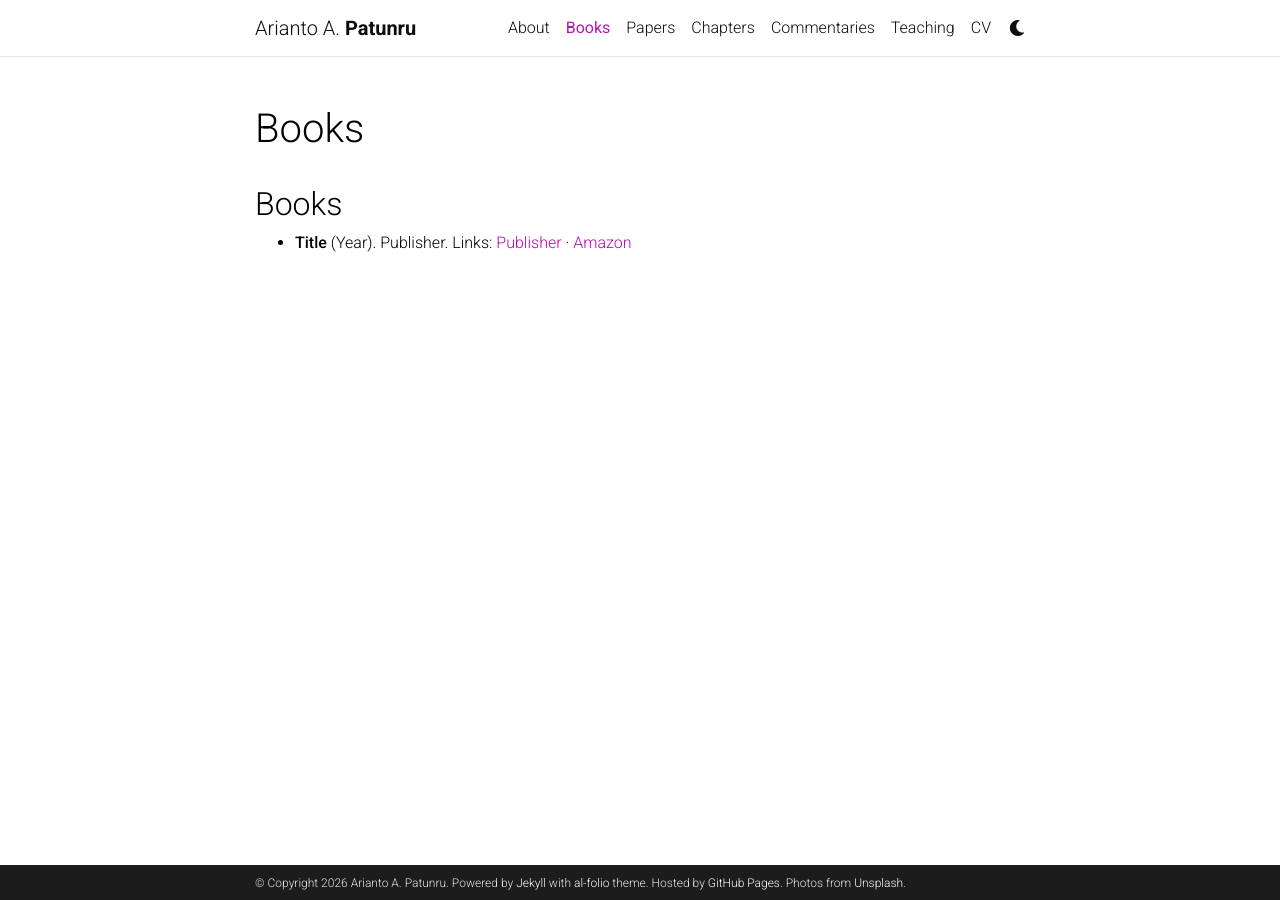
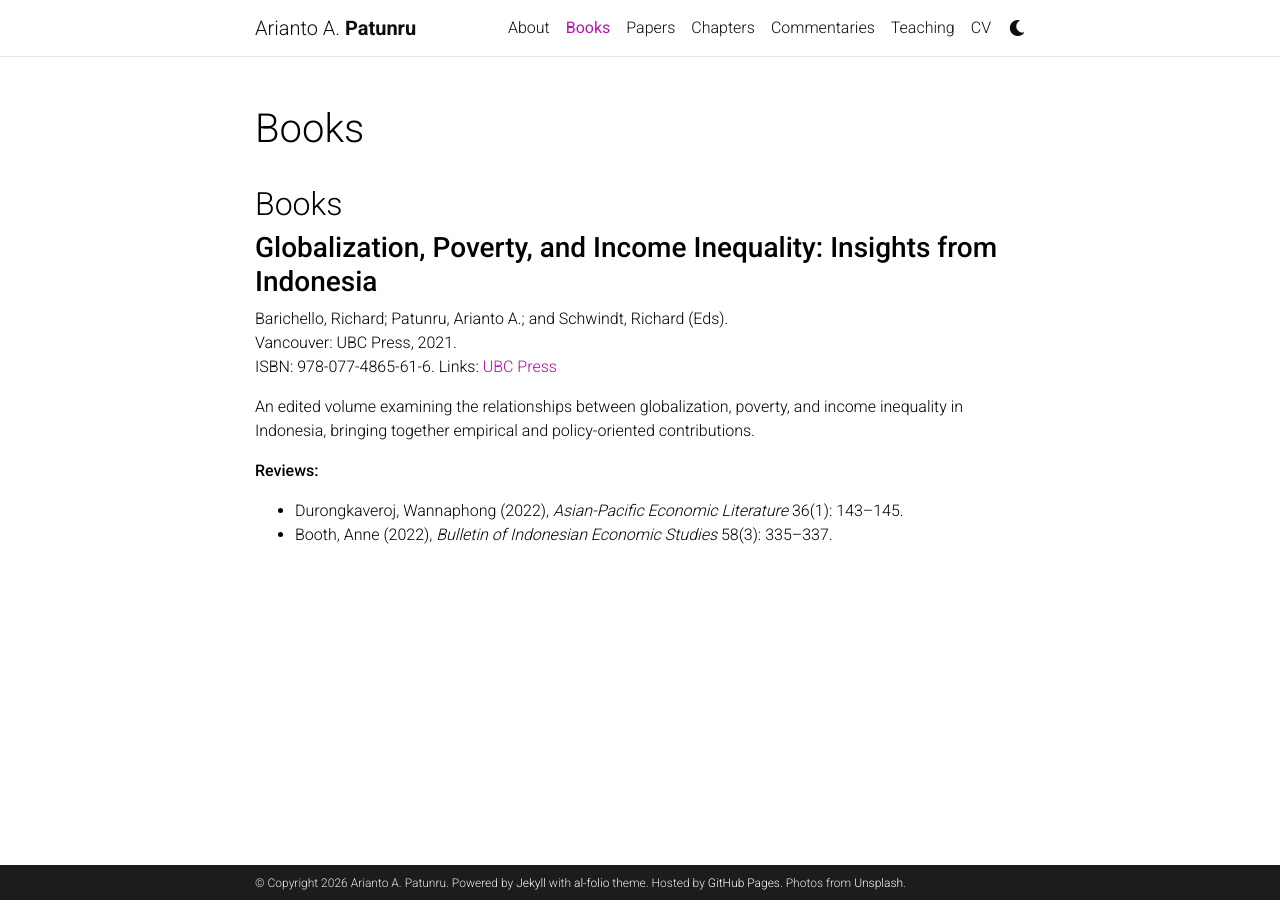
Before and after one commit to patunru/patunru.github.io, a Jekyll site: the page built from _pages/books.md, in a window 1280 px wide. Built offline with Jekyll 4.4.1, drawn with Linux system fonts in a browser that asks for light colours; comment, search, counter and statistics services are not loaded; a style sheet for code colours, icons or effects is not loaded.

Commit message:
Update books.md

```diff
--- a/_pages/books.md
+++ b/_pages/books.md
@@ -7,4 +7,16 @@ nav_order: 2
 ---
 
 ## Books
-- **Title** (Year). Publisher. Links: [Publisher](#) · [Amazon](#)
+
+### **Globalization, Poverty, and Income Inequality: Insights from Indonesia**
+Barichello, Richard; Patunru, Arianto A.; and Schwindt, Richard (Eds).
+Vancouver: UBC Press, 2021.
+ISBN: 978-077-4865-61-6.
+Links: [UBC Press](https://www.ubcpress.ca/globalization-poverty-and-income-inequality)
+
+An edited volume examining the relationships between globalization, poverty, and income inequality in Indonesia, bringing together empirical and policy-oriented contributions.
+
+**Reviews:**
+
+- Durongkaveroj, Wannaphong (2022), *Asian-Pacific Economic Literature* 36(1): 143–145.
+- Booth, Anne (2022), *Bulletin of Indonesian Economic Studies* 58(3): 335–337.
```
